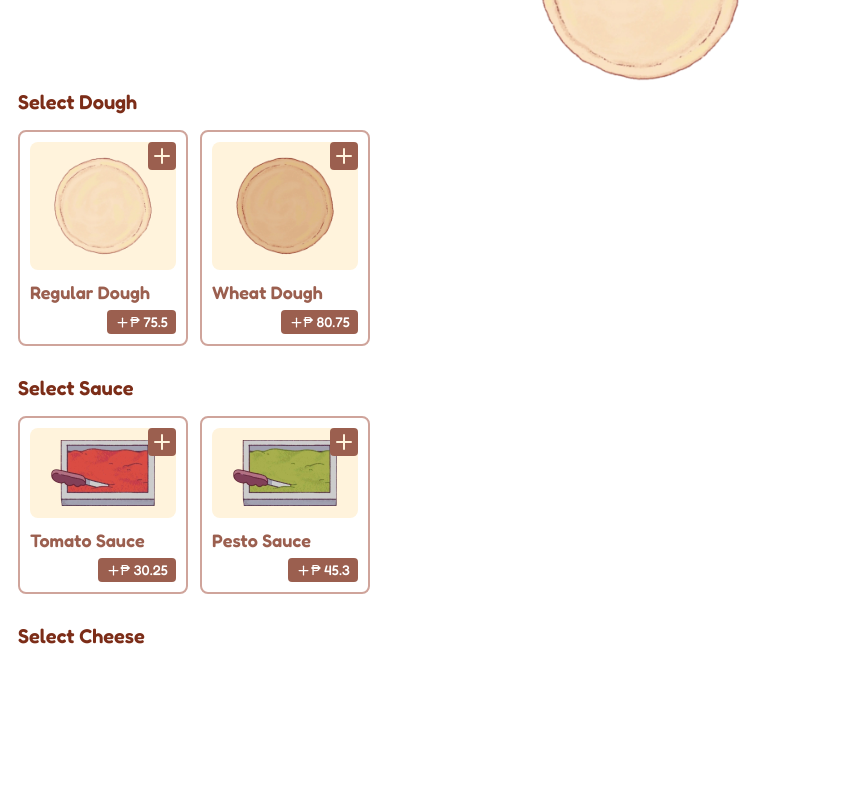
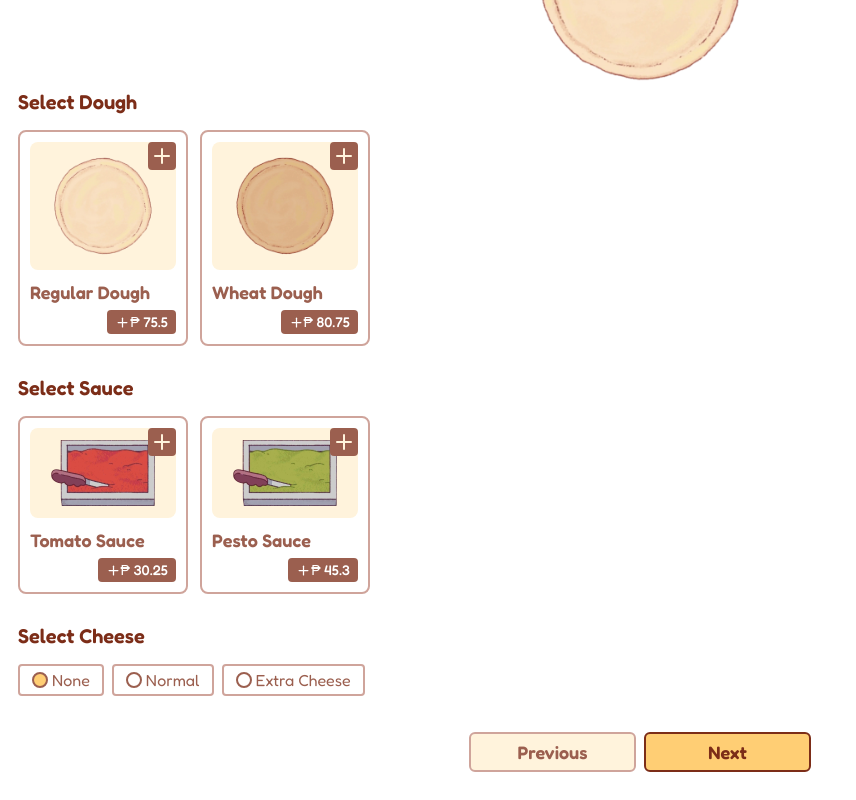
Before and after one commit to xialuna/zazoom-order-app, a Next.js app: page /custom-pizza/pick-base in a window 1280 px wide. Shown: the part 292-1092 px from the top of the page, without its empty margins (0-856 px from the left). Before the commit the page ends 956 px from the top, so only its background shows below. Built offline with nearby package versions, Linux system fonts and the light colour scheme.

Commit message:
Finish layout in custome base

```diff
--- a/src/app/custom-pizza/pick-base/page.tsx
+++ b/src/app/custom-pizza/pick-base/page.tsx
@@ -4,10 +4,16 @@ import { Nav } from '@/src/components/ui/Nav'
 import { ProgressIndicator } from '@/src/components/ui/ProgressIndicator'
 import { IngredientBox } from '@/src/components/ui/IngredientBox'
 import { ingredients } from '@/src/data'
+import { RadioButton } from '@/src/components/ui/RadioButton'
 
 const page = () => {
-  const [currentStep, setCurrentStep] = useState(1) // Starting from step 1
-  const totalSteps = 4
+  const [currentStep, setCurrentStep] = useState(1) // ProgressIndicator
+  const [selectedCheese, setSelectedCheese] = useState('None')
+  const totalSteps = 4 // ProgressIndicator
+
+  const handleCheeseChange = (value) => {
+    setSelectedCheese(value)
+  }
 
   return (
     <>
@@ -41,7 +47,31 @@ const page = () => {
 
           <div>
             <h3 className='mb-3.5'>Select Cheese</h3>
-            <div className='flex flex-wrap gap-3'></div>
+            <form className='flex gap-2'>
+              <RadioButton label='None' value='None' selectedValue={selectedCheese} onChange={handleCheeseChange} />
+              <RadioButton label='Normal' value='Normal' selectedValue={selectedCheese} onChange={handleCheeseChange} />
+              <RadioButton
+                label='Extra Cheese'
+                value='Extra'
+                selectedValue={selectedCheese}
+                onChange={handleCheeseChange}
+              />
+            </form>
+          </div>
+
+          <div className='m-2 flex justify-center gap-2 pb-5'>
+            <button
+              onClick={() => setCurrentStep((prev) => Math.max(prev - 1, 1))}
+              className='btn btn-secondary btn-hover w-[167px] px-11 py-1 text-lg'
+            >
+              Previous
+            </button>
+            <button
+              onClick={() => setCurrentStep((prev) => Math.min(prev + 1, totalSteps))}
+              className='btn btn-primary btn-hover w-[167px] py-1 text-lg'
+            >
+              Next
+            </button>
           </div>
         </div>
       </div>
--- /dev/null
+++ b/src/components/ui/RadioButton.tsx
@@ -0,0 +1,17 @@
+import React from 'react'
+
+export const RadioButton = ({ label, value, selectedValue, onChange }) => {
+  return (
+    <label className='inline-flex items-center gap-1 rounded border-2 border-neutral-primary px-3 py-0.5'>
+      <input
+        type='radio'
+        name='cheese'
+        value={value}
+        className={`h-4 w-4 appearance-none rounded-full border-2 border-neutral-200 ${selectedValue == value ? 'bg-brand-primary' : ''}`}
+        onChange={() => onChange(value)}
+        checked={selectedValue === value}
+      />
+      {label}
+    </label>
+  )
+}
```
